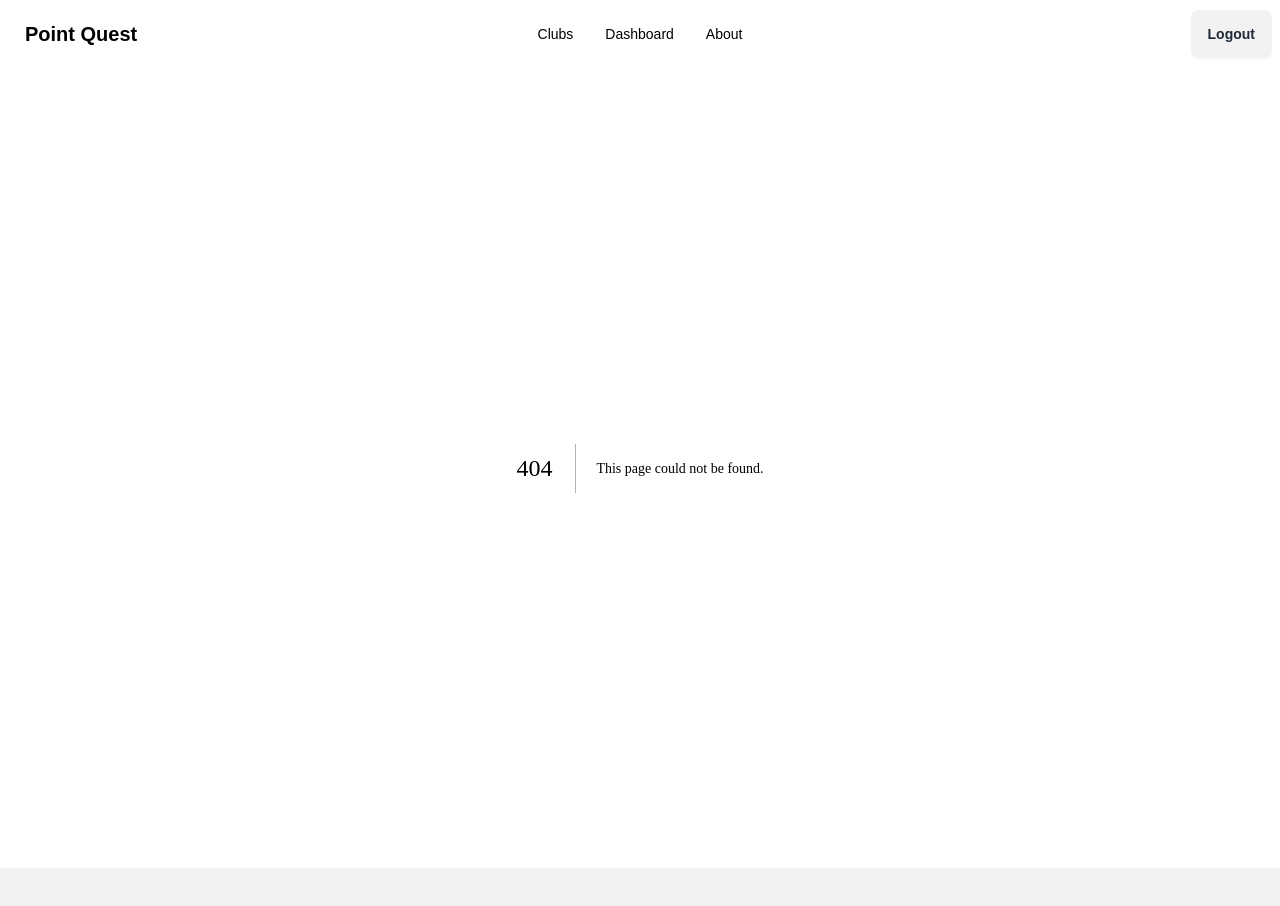
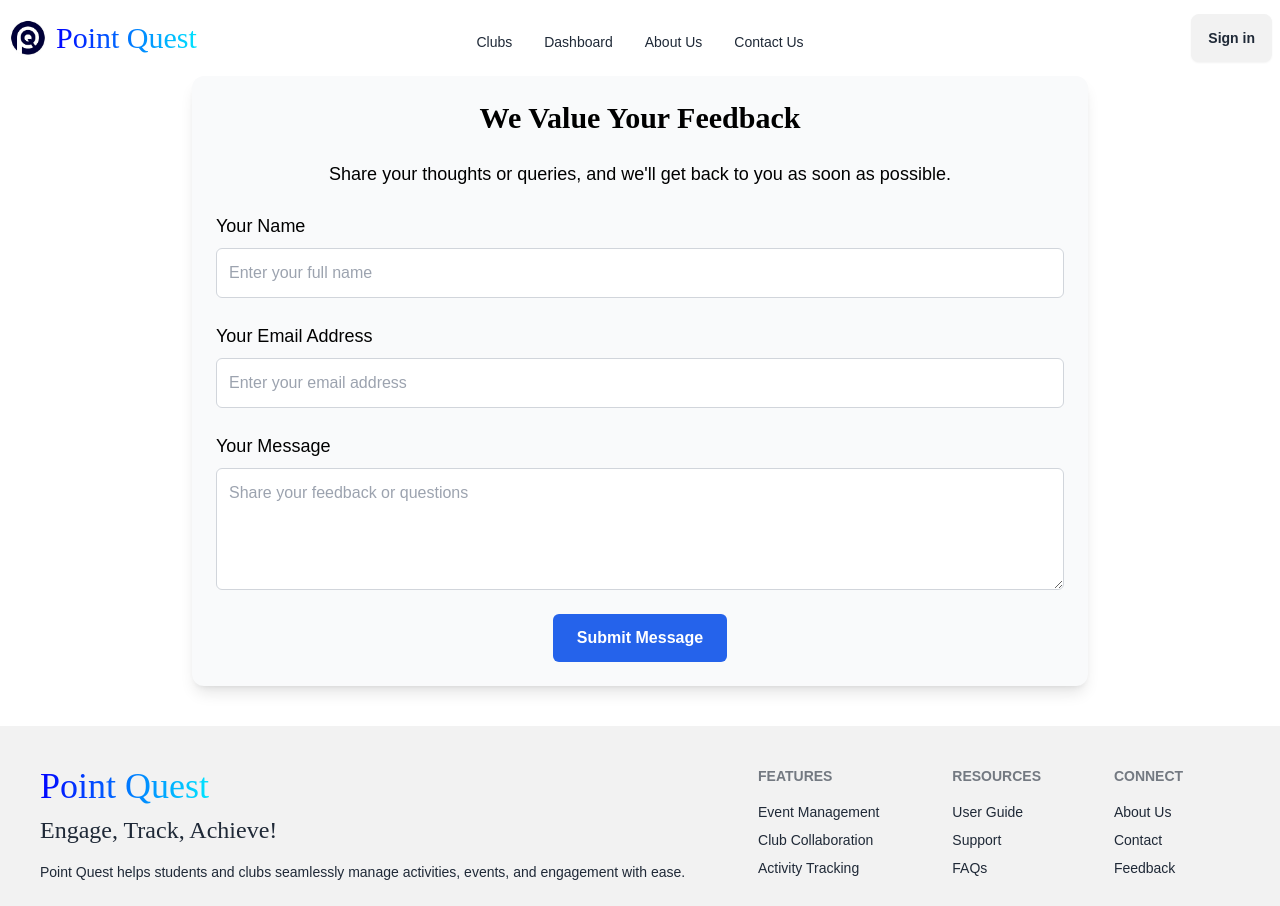
Before and after one commit to OmVasudev/Point_Quest, a Next.js app: page /contact in a window 1280 px wide. Before the commit this address had no page. Shown: the top 906 px of the page. Built offline with nearby package versions, Linux system fonts and the light colour scheme; a web font is replaced by a local one.

Commit message:
navbar and contact

```diff
--- a/app/_components/Footer.jsx
+++ b/app/_components/Footer.jsx
@@ -1,45 +1,44 @@
 import React from "react";
+import Image from "next/image";
 
 const Footer = () => {
   return (
     <div>
       <footer className="footer bg-base-200 text-base-content p-10">
         <aside>
-          <svg
-            width="50"
-            height="50"
-            viewBox="0 0 24 24"
-            xmlns="http://www.w3.org/2000/svg"
-            fillRule="evenodd"
-            clipRule="evenodd"
-            className="fill-current"
-          >
-            <path d="M22.672 15.226l-2.432.811.841 2.515c.33 1.019-.209 2.127-1.23 2.456-1.15.325-2.148-.321-2.463-1.226l-.84-2.518-5.013 1.677.84 2.517c.391 1.203-.434 2.542-1.831 2.542-.88 0-1.601-.564-1.86-1.314l-.842-2.516-2.431.809c-1.135.328-2.145-.317-2.463-1.229-.329-1.018.211-2.127 1.231-2.456l2.432-.809-1.621-4.823-2.432.808c-1.355.384-2.558-.59-2.558-1.839 0-.817.509-1.582 1.327-1.846l2.433-.809-.842-2.515c-.33-1.02.211-2.129 1.232-2.458 1.02-.329 2.13.209 2.461 1.229l.842 2.515 5.011-1.677-.839-2.517c-.403-1.238.484-2.553 1.843-2.553.819 0 1.585.509 1.85 1.326l.841 2.517 2.431-.81c1.02-.33 2.131.211 2.461 1.229.332 1.018-.21 2.126-1.23 2.456l-2.433.809 1.622 4.823 2.433-.809c1.242-.401 2.557.484 2.557 1.838 0 .819-.51 1.583-1.328 1.847m-8.992-6.428l-5.01 1.675 1.619 4.828 5.011-1.674-1.62-4.829z"></path>
-          </svg>
-          <h1 className="text-4xl font-bold"> Point Quest</h1>
-          <h3 className="text-2xl font-semibold">Engage, Track, Earn !</h3>
+          <h1 className="text-4xl bg-gradient-to-r from-[#0103FF] to-[#01E4FF] bg-clip-text text-transparent">
+            Point Quest
+          </h1>
+          <h3 className="text-2xl">Engage, Track, Achieve!</h3>
+          <p className="mt-2 text-sm">
+            Point Quest helps students and clubs seamlessly manage activities,
+            events, and engagement with ease.
+          </p>
         </aside>
         <nav>
-          <h6 className="footer-title">Services</h6>
-          <a className="link link-hover">Branding</a>
-          <a className="link link-hover">Design</a>
-          <a className="link link-hover">Marketing</a>
-          <a className="link link-hover">Advertisement</a>
+          <h6 className="footer-title">Features</h6>
+          <a className="link link-hover">Event Management</a>
+          <a className="link link-hover">Club Collaboration</a>
+          <a className="link link-hover">Activity Tracking</a>
         </nav>
         <nav>
-          <h6 className="footer-title">Company</h6>
-          <a className="link link-hover">About us</a>
-          <a className="link link-hover">Contact</a>
-          <a className="link link-hover">Jobs</a>
-          <a className="link link-hover">Press kit</a>
+          <h6 className="footer-title">Resources</h6>
+          <a className="link link-hover">User Guide</a>
+          <a className="link link-hover">Support</a>
+          <a className="link link-hover">FAQs</a>
         </nav>
         <nav>
-          <h6 className="footer-title">Legal</h6>
-          <a className="link link-hover">Terms of use</a>
-          <a className="link link-hover">Privacy policy</a>
-          <a className="link link-hover">Cookie policy</a>
+          <h6 className="footer-title">Connect</h6>
+          <a className="link link-hover">About Us</a>
+          <a className="link link-hover">Contact</a>
+          <a className="link link-hover">Feedback</a>
         </nav>
       </footer>
+      <div className="bg-base-200 text-center py-4">
+        <p className="text-sm">
+          &copy; {new Date().getFullYear()} Point Quest. All Rights Reserved.
+        </p>
+      </div>
     </div>
   );
 };
--- a/app/_components/Navbar.jsx
+++ b/app/_components/Navbar.jsx
@@ -1,5 +1,7 @@
 import React from "react";
 import Link from "next/link";
+import Image from "next/image";
+
 const Navbar = () => {
   return (
     <div className="navbar bg-base-100">
@@ -26,28 +28,36 @@ const Navbar = () => {
             className="menu menu-sm dropdown-content bg-base-100 rounded-box z-[1] mt-3 w-52 p-2 shadow"
           >
             <li>
-              <a href="">Item 1</a>
+              <Link href="/student/clubs">Clubs</Link>
             </li>
             <li>
-              <a>Parent</a>
-              <ul className="p-2">
-                <li>
-                  <a>Submenu 1</a>
-                </li>
-                <li>
-                  <a>Submenu 2</a>
-                </li>
-              </ul>
+              <Link href="/student/studentDashboard">Dashboard</Link>
             </li>
             <li>
-              <a>Item 3</a>
+              <Link href="/about">About Us</Link>
+            </li>
+            <li>
+              <Link href="/contact">Contact Us</Link>
             </li>
           </ul>
         </div>
-        <a className="btn btn-ghost text-xl">Point Quest</a>
+
+        {/* Logo and Title */}
+        <Link href="/" className="flex items-center space-x-2">
+          <Image
+            src="/logo.png"
+            alt="Project Logo"
+            width={40}
+            height={40}
+            className="h-8 w-8 md:h-10 md:w-10"
+          />
+          <span className="font-secondary md:mx-6 text-2xl md:text-3xl bg-gradient-to-r from-[#0103FF] to-[#01E4FF] bg-clip-text text-transparent">
+            Point Quest
+          </span>
+        </Link>
       </div>
       <div className="navbar-center hidden lg:flex">
-        <ul className="menu menu-horizontal px-1">
+        <ul className="menu menu-horizontal px-1 pt-4">
           <li>
             <Link href="/student/clubs">Clubs</Link>
           </li>
@@ -55,12 +65,15 @@ const Navbar = () => {
             <Link href="/student/studentDashboard">Dashboard</Link>
           </li>
           <li>
-            <Link href="/about">About</Link>
+            <Link href="/about">About Us</Link>
+          </li>
+          <li>
+            <Link href="/contact">Contact Us</Link>
           </li>
         </ul>
       </div>
       <div className="navbar-end">
-        <a className="btn">Logout</a>
+        <a className="btn">Sign in</a>
       </div>
     </div>
   );
--- /dev/null
+++ b/app/contact/page.tsx
@@ -0,0 +1,102 @@
+"use client";
+import React, { useState } from "react";
+
+const ContactForm = () => {
+  const [name, setName] = useState("");
+  const [email, setEmail] = useState("");
+  const [message, setMessage] = useState("");
+  const [successMessage, setSuccessMessage] = useState("");
+
+  const handleSubmit = (e) => {
+    e.preventDefault();
+    // Example of handling form submission
+    // Here you can send the data to your backend or email service
+
+    setSuccessMessage(
+      "Thank you for reaching out! We will get back to you soon."
+    );
+    setName("");
+    setEmail("");
+    setMessage("");
+  };
+
+  return (
+    <div className="max-w-4xl mb-10 mx-auto p-6 bg-gradient-to-r bg-gray-50 text-black rounded-xl shadow-lg">
+      <h2 className="text-3xl font-semibold text-center mb-6">
+        We Value Your Feedback
+      </h2>
+      <p className="text-lg text-center mb-6">
+        Share your thoughts or queries, and we'll get back to you as soon as
+        possible.
+      </p>
+
+      <form onSubmit={handleSubmit} className="space-y-6">
+        {/* Name Field */}
+        <div className="flex flex-col">
+          <label htmlFor="name" className="text-lg font-medium mb-2">
+            Your Name
+          </label>
+          <input
+            type="text"
+            id="name"
+            value={name}
+            onChange={(e) => setName(e.target.value)}
+            className="p-3 border border-gray-300 rounded-md focus:outline-none focus:ring-2 focus:ring-blue-500 bg-white text-gray-800"
+            placeholder="Enter your full name"
+            required
+          />
+        </div>
+
+        {/* Email Field */}
+        <div className="flex flex-col">
+          <label htmlFor="email" className="text-lg font-medium mb-2">
+            Your Email Address
+          </label>
+          <input
+            type="email"
+            id="email"
+            value={email}
+            onChange={(e) => setEmail(e.target.value)}
+            className="p-3 border border-gray-300 rounded-md focus:outline-none focus:ring-2 focus:ring-blue-500 bg-white text-gray-800"
+            placeholder="Enter your email address"
+            required
+          />
+        </div>
+
+        {/* Message Field */}
+        <div className="flex flex-col">
+          <label htmlFor="message" className="text-lg font-medium mb-2">
+            Your Message
+          </label>
+          <textarea
+            id="message"
+            value={message}
+            onChange={(e) => setMessage(e.target.value)}
+            className="p-3 border border-gray-300 rounded-md focus:outline-none focus:ring-2 focus:ring-blue-500 bg-white text-gray-800"
+            placeholder="Share your feedback or questions"
+            rows="4"
+            required
+          ></textarea>
+        </div>
+
+        {/* Submit Button */}
+        <div className="flex justify-center">
+          <button
+            type="submit"
+            className="px-6 py-3 bg-blue-600 text-white font-semibold rounded-md hover:bg-blue-700 focus:outline-none focus:ring-2 focus:ring-blue-500"
+          >
+            Submit Message
+          </button>
+        </div>
+      </form>
+
+      {successMessage && (
+        <div className="mt-6 text-center text-green-300 font-medium">
+          {successMessage}
+        </div>
+      )}
+    </div>
+  );
+};
+
+export default ContactForm;
```
Also changed, not shown: public/logo.png (added).
